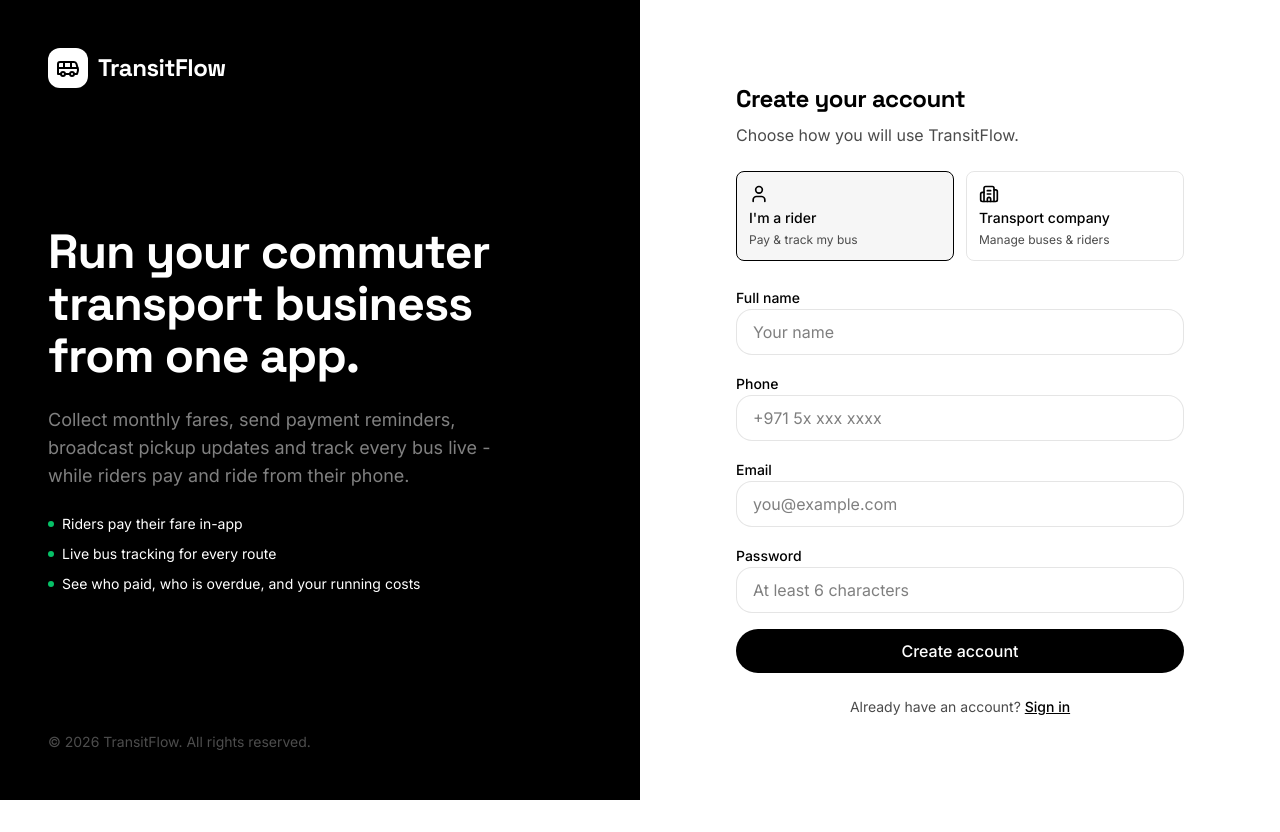
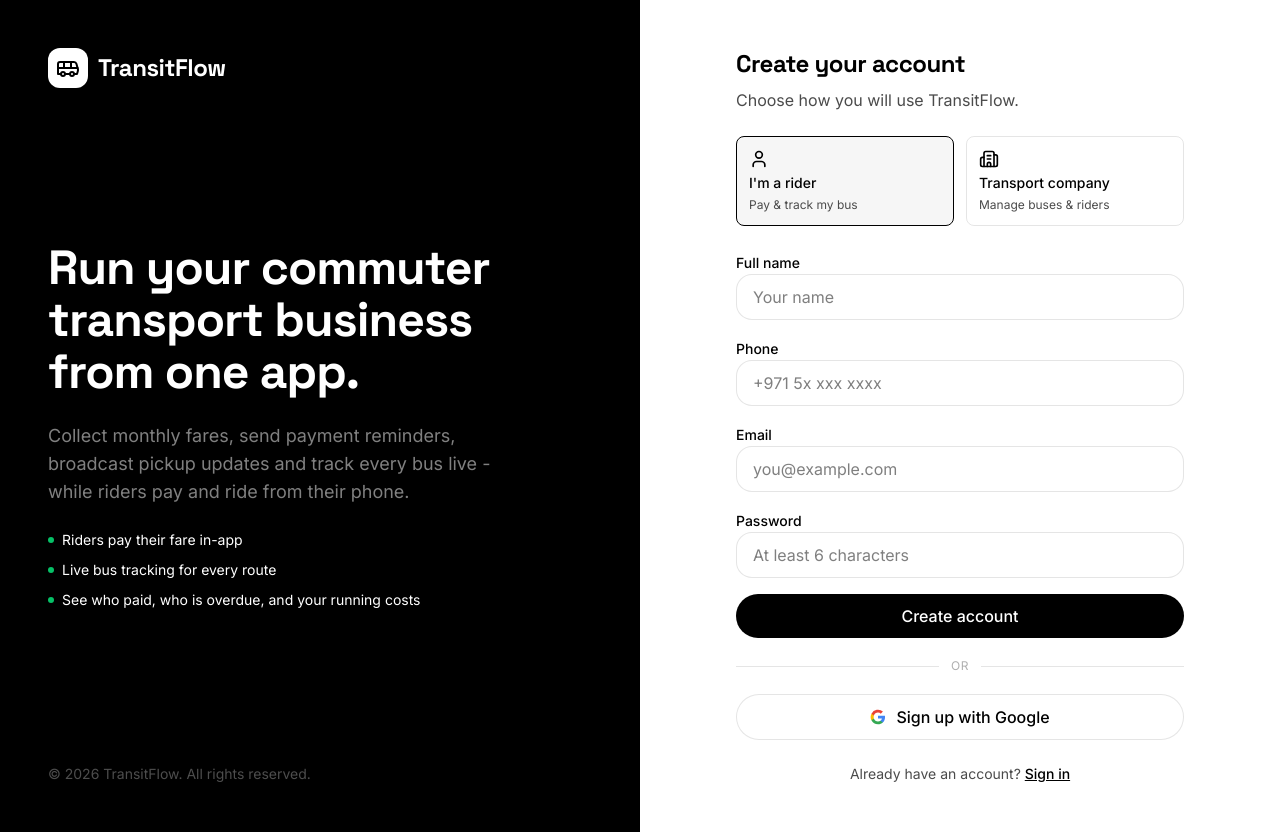
Before and after one commit to kudzaimoyo18-cloud/transitflow, a Next.js app: page /signup in a window 1280 px wide. Before the commit the page ends 800 px from the top, so only its background shows below. Built offline with nearby package versions, Linux system fonts and the light colour scheme.

Commit message:
feat(auth): Google sign-in via Supabase OAuth
- Continue with Google on login + signup (PKCE flow)
- /auth/callback route exchanges the code for a session
- onboarding shows a rider/company chooser so OAuth users can take either path

```diff
--- a/src/app/(auth)/login/page.tsx
+++ b/src/app/(auth)/login/page.tsx
@@ -5,6 +5,7 @@ import Link from "next/link";
 import { useRouter, useSearchParams } from "next/navigation";
 import { Bus, Eye, EyeOff, Loader2 } from "lucide-react";
 import { createClient } from "@/lib/supabase/client";
+import { GoogleButton, OrDivider } from "@/components/auth/GoogleButton";
 
 function LoginForm() {
   const router = useRouter();
@@ -80,6 +81,9 @@ function LoginForm() {
         </button>
       </form>
 
+      <OrDivider />
+      <GoogleButton />
+
       <p className="mt-8 text-center text-sm text-muted">
         Don&apos;t have an account?{" "}
         <Link href="/signup" className="text-foreground underline font-medium hover:underline">Create one</Link>
--- a/src/app/(auth)/signup/page.tsx
+++ b/src/app/(auth)/signup/page.tsx
@@ -5,6 +5,7 @@ import Link from "next/link";
 import { useRouter } from "next/navigation";
 import { Bus, Building2, User, Loader2 } from "lucide-react";
 import { createClient } from "@/lib/supabase/client";
+import { GoogleButton, OrDivider } from "@/components/auth/GoogleButton";
 
 type Mode = "rider" | "org_owner";
 
@@ -115,6 +116,9 @@ export default function SignupPage() {
         </button>
       </form>
 
+      <OrDivider />
+      <GoogleButton label="Sign up with Google" />
+
       <p className="mt-6 text-center text-sm text-muted">
         Already have an account?{" "}
         <Link href="/login" className="text-foreground underline font-medium hover:underline">Sign in</Link>
--- /dev/null
+++ b/src/app/auth/callback/route.ts
@@ -0,0 +1,17 @@
+import { NextResponse } from "next/server";
+import { createClient } from "@/lib/supabase/server";
+
+export async function GET(request: Request) {
+  const { searchParams, origin } = new URL(request.url);
+  const code = searchParams.get("code");
+  const next = searchParams.get("next") ?? "/onboarding";
+
+  if (code) {
+    const supabase = await createClient();
+    const { error } = await supabase.auth.exchangeCodeForSession(code);
+    if (!error) {
+      return NextResponse.redirect(`${origin}${next}`);
+    }
+  }
+  return NextResponse.redirect(`${origin}/login?error=oauth`);
+}
--- /dev/null
+++ b/src/app/onboarding/OnboardingChooser.tsx
@@ -0,0 +1,35 @@
+"use client";
+
+import { useState } from "react";
+import { User, Building2 } from "lucide-react";
+import { CreateOrgForm } from "./CreateOrgForm";
+import { JoinForm } from "./JoinForm";
+
+type Path = "rider" | "company";
+
+// Shown when the signed-in user has no membership yet and no committed role
+// (e.g. Google sign-in, where no role was picked at signup).
+export function OnboardingChooser({ name, initial }: { name: string; initial: Path }) {
+  const [path, setPath] = useState<Path>(initial);
+
+  return (
+    <div>
+      <div className="grid grid-cols-2 gap-3 mb-6">
+        <button type="button" onClick={() => setPath("rider")}
+          className={"flex flex-col items-start gap-1 p-3 rounded-xl border text-left transition-colors " + (path === "rider" ? "border-primary bg-primary-soft" : "border-border hover:border-primary/40")}>
+          <User className="w-5 h-5 text-primary" />
+          <span className="font-medium text-sm">I&apos;m a rider</span>
+          <span className="text-xs text-muted">Join my transport company</span>
+        </button>
+        <button type="button" onClick={() => setPath("company")}
+          className={"flex flex-col items-start gap-1 p-3 rounded-xl border text-left transition-colors " + (path === "company" ? "border-primary bg-primary-soft" : "border-border hover:border-primary/40")}>
+          <Building2 className="w-5 h-5 text-primary" />
+          <span className="font-medium text-sm">Transport company</span>
+          <span className="text-xs text-muted">Manage buses & riders</span>
+        </button>
+      </div>
+
+      {path === "company" ? <CreateOrgForm name={name} /> : <JoinForm role="rider" />}
+    </div>
+  );
+}
--- a/src/app/onboarding/page.tsx
+++ b/src/app/onboarding/page.tsx
@@ -1,7 +1,6 @@
 import { redirect } from "next/navigation";
 import { requireContext } from "@/lib/session";
-import { CreateOrgForm } from "./CreateOrgForm";
-import { JoinForm } from "./JoinForm";
+import { OnboardingChooser } from "./OnboardingChooser";
 
 export default async function OnboardingPage() {
   const ctx = await requireContext();
@@ -19,11 +18,10 @@ export default async function OnboardingPage() {
   return (
     <div className="min-h-screen flex items-center justify-center bg-surface p-6">
       <div className="w-full max-w-md bg-background rounded-2xl border border-border shadow-sm p-8">
-        {role === "org_owner" ? (
-          <CreateOrgForm name={ctx.profile?.full_name ?? ""} />
-        ) : (
-          <JoinForm role={role === "driver" ? "driver" : "rider"} />
-        )}
+        <OnboardingChooser
+          name={ctx.profile?.full_name ?? ""}
+          initial={role === "org_owner" ? "company" : "rider"}
+        />
       </div>
     </div>
   );
--- /dev/null
+++ b/src/components/auth/GoogleButton.tsx
@@ -0,0 +1,57 @@
+"use client";
+
+import { useState } from "react";
+import { Loader2 } from "lucide-react";
+import { createClient } from "@/lib/supabase/client";
+
+function GoogleIcon() {
+  return (
+    <svg className="w-4 h-4" viewBox="0 0 24 24" aria-hidden="true">
+      <path fill="#4285F4" d="M22.56 12.25c0-.78-.07-1.53-.2-2.25H12v4.26h5.92a5.06 5.06 0 0 1-2.2 3.32v2.77h3.57c2.08-1.92 3.27-4.74 3.27-8.1z" />
+      <path fill="#34A853" d="M12 23c2.97 0 5.46-.98 7.28-2.66l-3.57-2.77c-.98.66-2.23 1.06-3.71 1.06-2.86 0-5.29-1.93-6.16-4.53H2.18v2.84A11 11 0 0 0 12 23z" />
+      <path fill="#FBBC05" d="M5.84 14.1A6.6 6.6 0 0 1 5.49 12c0-.73.13-1.44.35-2.1V7.06H2.18a11 11 0 0 0 0 9.88l3.66-2.84z" />
+      <path fill="#EA4335" d="M12 5.38c1.62 0 3.06.56 4.21 1.64l3.16-3.16A11 11 0 0 0 2.18 7.06l3.66 2.84c.87-2.6 3.3-4.52 6.16-4.52z" />
+    </svg>
+  );
+}
+
+export function GoogleButton({ label = "Continue with Google" }: { label?: string }) {
+  const [pending, setPending] = useState(false);
+  const [error, setError] = useState<string | null>(null);
+
+  async function signIn() {
+    setPending(true);
+    setError(null);
+    const supabase = createClient();
+    const { error } = await supabase.auth.signInWithOAuth({
+      provider: "google",
+      options: { redirectTo: `${window.location.origin}/auth/callback?next=/onboarding` },
+    });
+    if (error) {
+      setError(error.message);
+      setPending(false);
+    }
+    // on success the browser navigates away to Google
+  }
+
+  return (
+    <div className="space-y-2">
+      {error && <p className="text-sm text-danger text-center">{error}</p>}
+      <button type="button" onClick={signIn} disabled={pending}
+        className="pill w-full py-2.5 border border-border bg-background hover:bg-surface font-medium transition-colors disabled:opacity-60 flex items-center justify-center gap-2.5">
+        {pending ? <Loader2 className="w-4 h-4 animate-spin" /> : <GoogleIcon />}
+        {label}
+      </button>
+    </div>
+  );
+}
+
+export function OrDivider() {
+  return (
+    <div className="flex items-center gap-3 my-5">
+      <span className="flex-1 h-px bg-border" />
+      <span className="text-xs text-meta uppercase tracking-wider">or</span>
+      <span className="flex-1 h-px bg-border" />
+    </div>
+  );
+}
```
